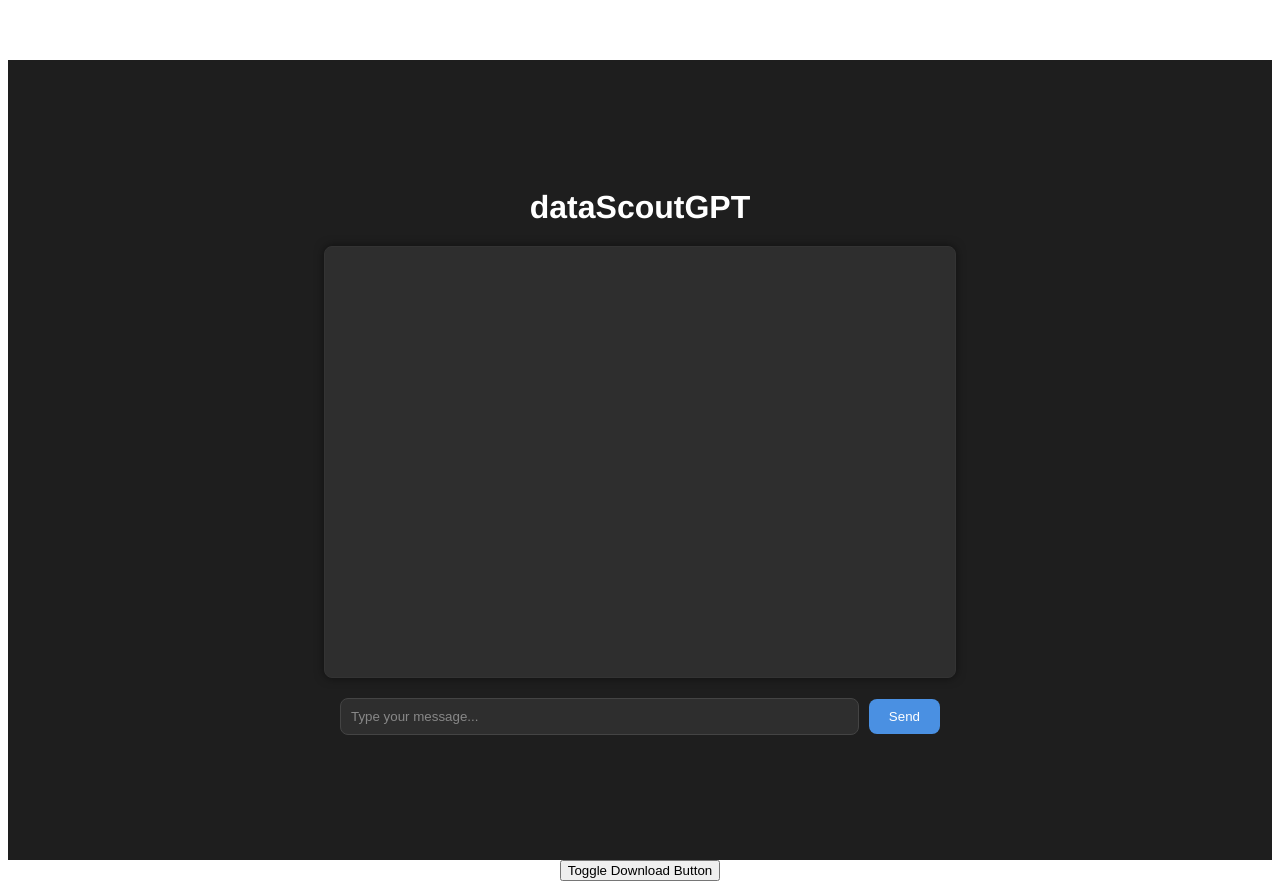
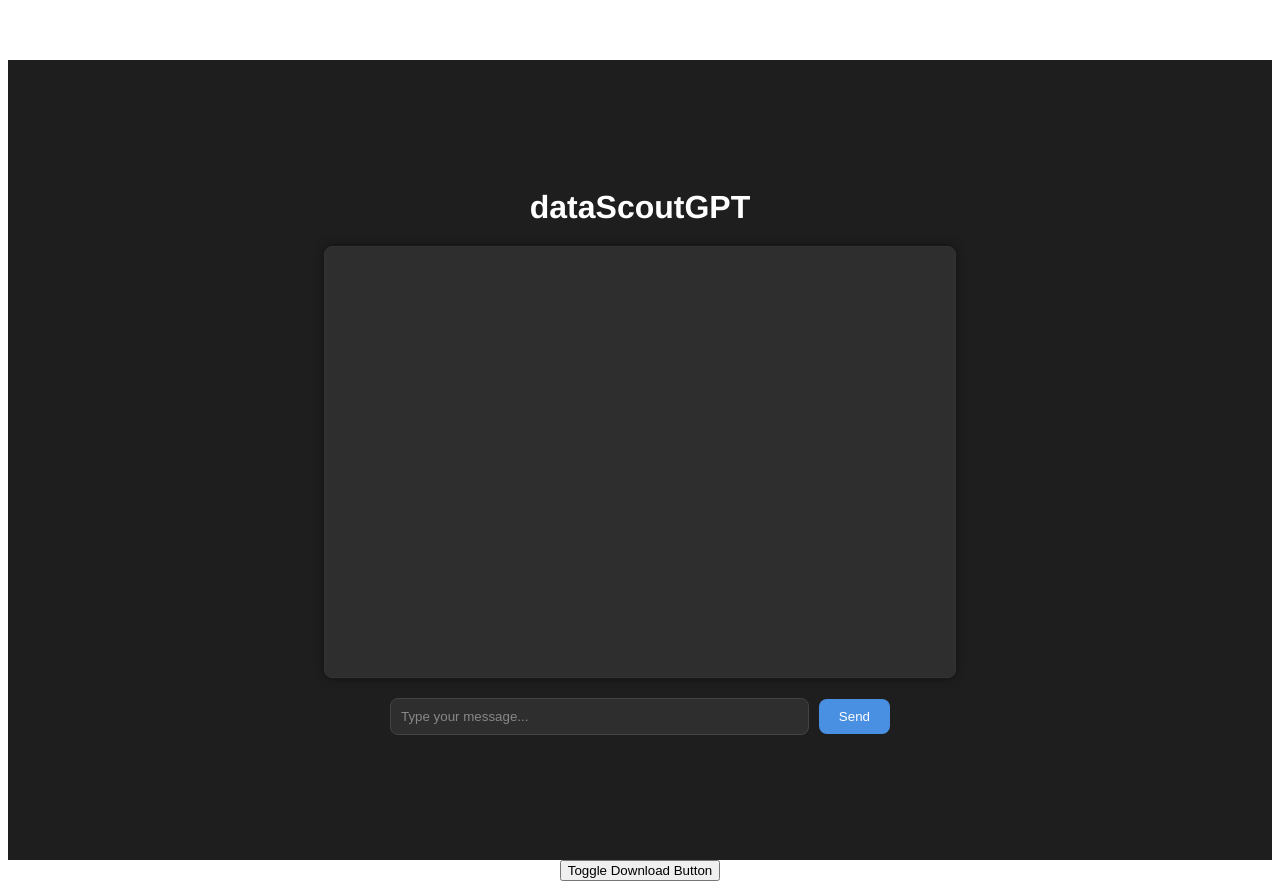
Before and after one commit to takoooo1201/frontend, a Vue app: page / in a window 1280 px wide. Built offline with nearby package versions, Linux system fonts and the light colour scheme.

Commit message:
Update chatbotComponent.vue
600 to 500 px

```diff
--- a/src/components/chatbotComponent.vue
+++ b/src/components/chatbotComponent.vue
@@ -347,11 +347,11 @@ export default {
 }
 
 .bot-message {
-  /* justify-content: flex-start; */
+  justify-content: flex-start;
   align-self: flex-start;
   background-color: #3b3b3b;
   color: #ffffff;
-  /* margin-right: auto; */
+  margin-right: auto;
   /* white-space: pre-wrap;
   word-break: break-word;  */
 }
@@ -362,7 +362,7 @@ export default {
   display: flex;
   align-items: center;
   width: 100%;
-  max-width: 600px;
+  max-width: 500px;
 }
 
 .chat-input {
```
